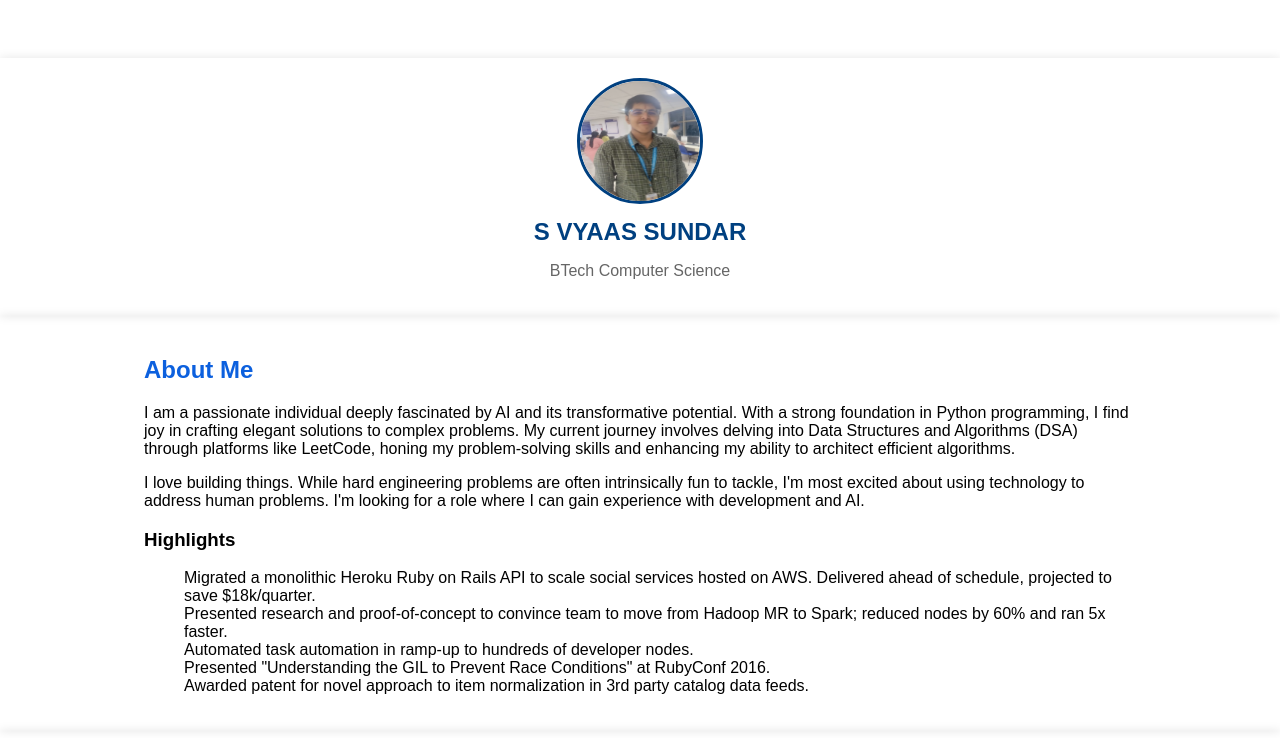
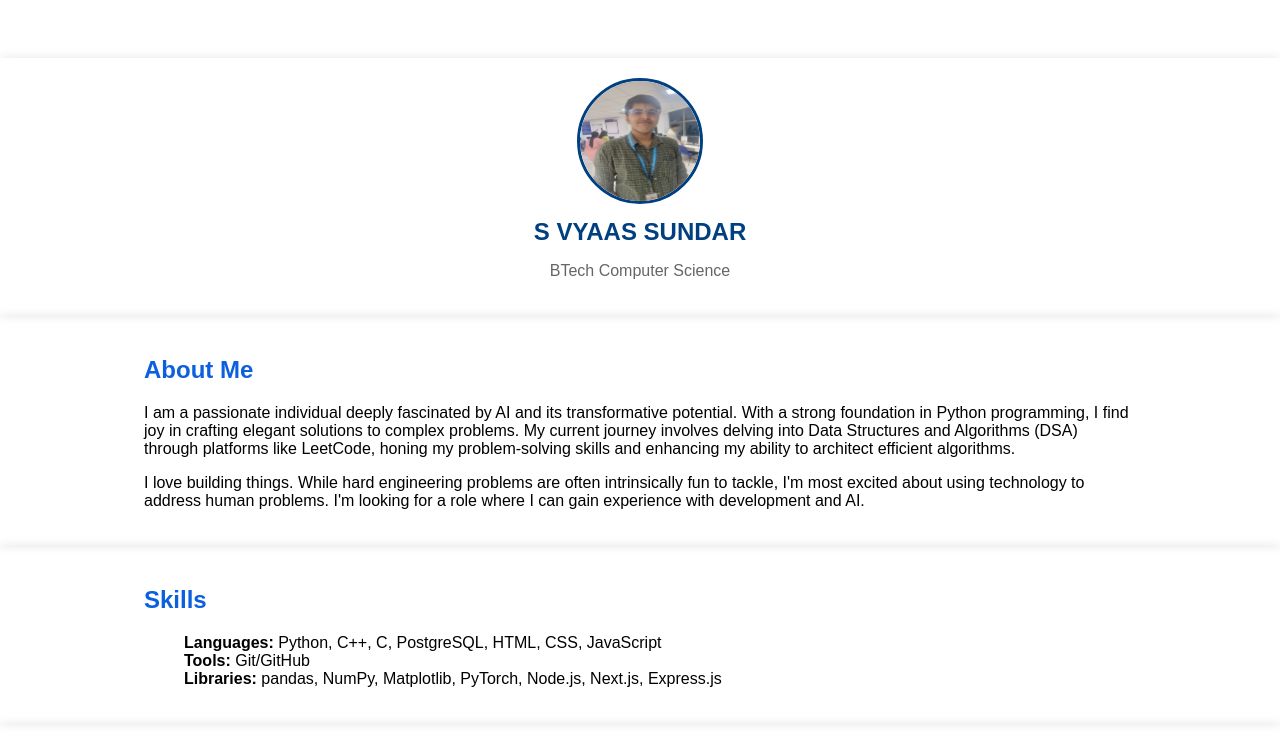
Before and after one commit to svscodes/portfolio, a plain HTML site: page index.html in a window 1280 px wide. Shown: the part 62-800 px from the top of the page. Drawn offline with Linux system fonts and the light colour scheme.

Commit message:
Update index.html

```diff
--- a/index.html
+++ b/index.html
@@ -37,14 +37,6 @@
       <h2>About Me</h2>
       <p>I am a passionate individual deeply fascinated by AI and its transformative potential. With a strong foundation in Python programming, I find joy in crafting elegant solutions to complex problems. My current journey involves delving into Data Structures and Algorithms (DSA) through platforms like LeetCode, honing my problem-solving skills and enhancing my ability to architect efficient algorithms.</p>
       <p>I love building things. While hard engineering problems are often intrinsically fun to tackle, I'm most excited about using technology to address human problems. I'm looking for a role where I can gain experience with development and AI.</p>
-      <h3>Highlights</h3>
-      <ul>
-        <li>Migrated a monolithic Heroku Ruby on Rails API to scale social services hosted on AWS. Delivered ahead of schedule, projected to save $18k/quarter.</li>
-        <li>Presented research and proof-of-concept to convince team to move from Hadoop MR to Spark; reduced nodes by 60% and ran 5x faster.</li>
-        <li>Automated task automation in ramp-up to hundreds of developer nodes.</li>
-        <li>Presented "Understanding the GIL to Prevent Race Conditions" at RubyConf 2016.</li>
-        <li>Awarded patent for novel approach to item normalization in 3rd party catalog data feeds.</li>
-      </ul>
     </div>
   </section>
 
```
